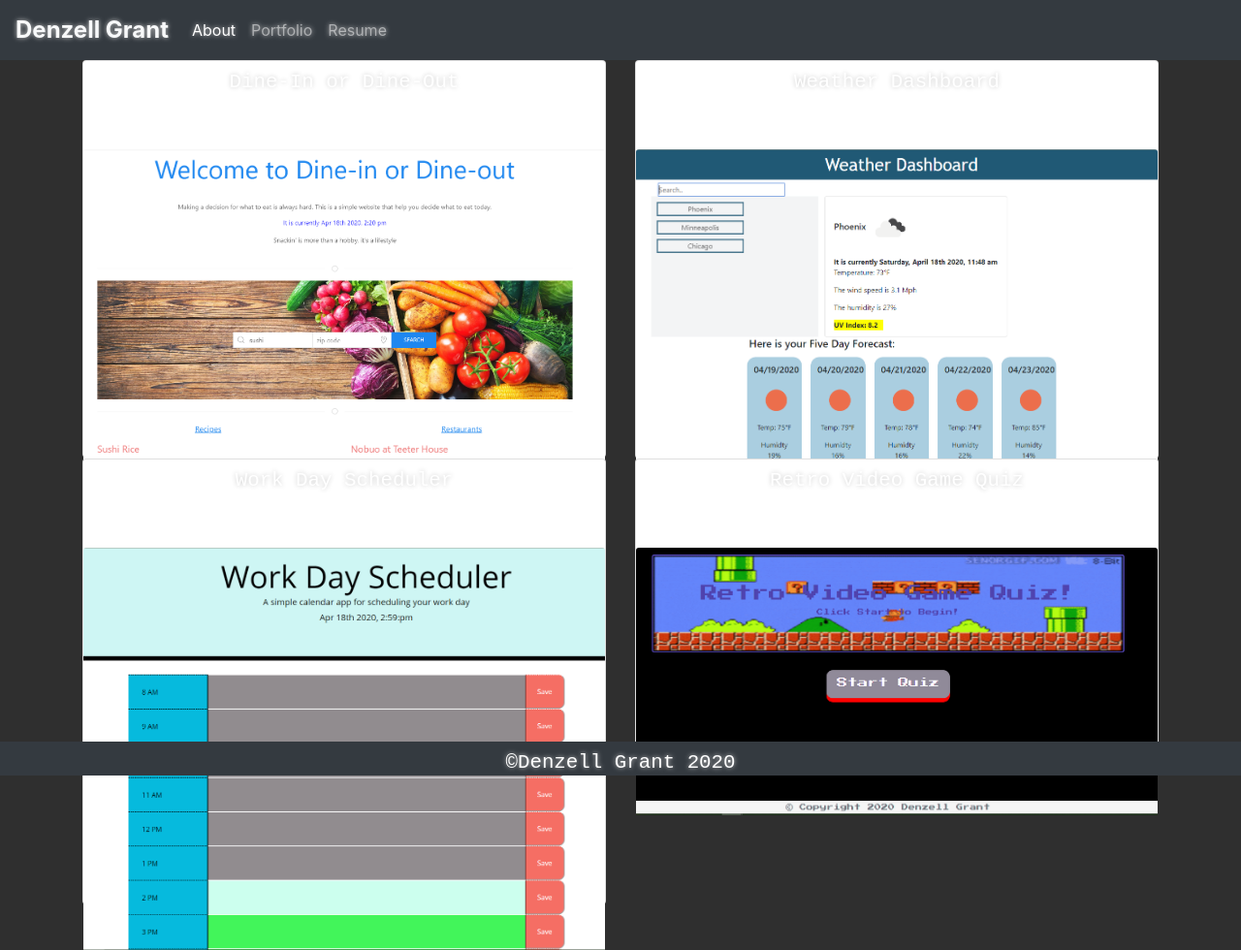
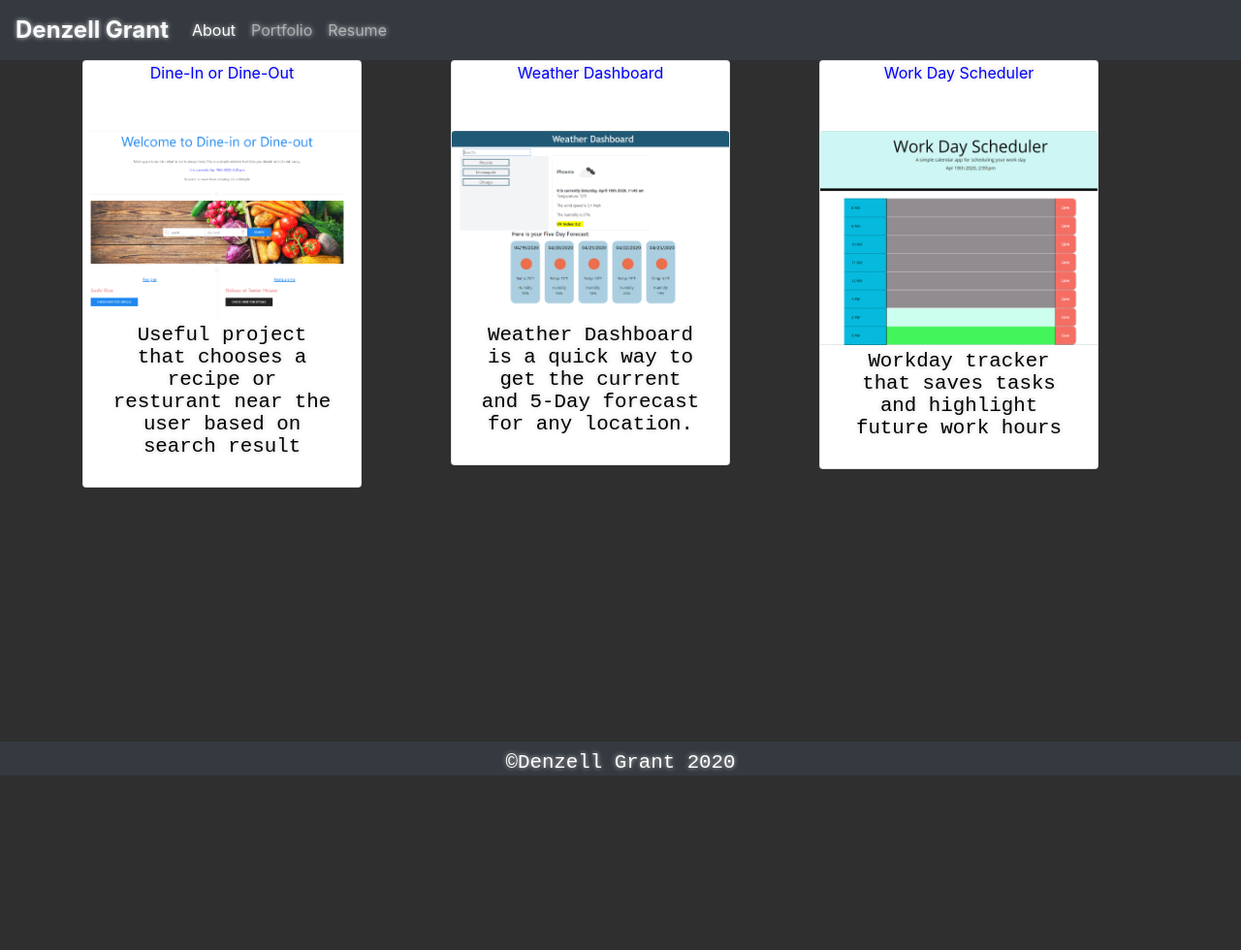
Before and after one commit to denzgrant/Denzell-Grant-Portfolio-, a plain HTML site: page portfolio.html in a window 1280 px wide. Shown: the whole page at 97% size. After the commit the page ends 800 px from the top, so only its background shows below. Drawn offline with nearby package versions, Linux system fonts and the light colour scheme.

Commit message:
update layout

```diff
--- a/css/stylesheet.css
+++ b/css/stylesheet.css
@@ -2,9 +2,6 @@
 /* Backgound image */
 body {
   background-color: rgba(0, 0, 0, 0.815);
-}
-.col-12 {
-  border-color: rgba(0, 0, 0, 0.815);
 }
 /* Retro Terminal Display */
 .no-gutters {
@@ -18,13 +15,14 @@ body {
 }
 a {
   font-size: 1em;
-  color:white;
+  color: white;
   text-shadow: 0 0 5px #C8C8C8;
 }
 
 i {
   margin-right:.5em;
 }
+/* GPOY */
 .card img {
   height: 55%;
   width: 55;
@@ -32,8 +30,17 @@ i {
   margin-top: 3em;
   margin-bottom: -3em;
 }
-.port {
-  height: 100em;
+#port {
+  text-align: center;
+  color: blue;
+}
+.port-card-text {
+  color: black;
+  text-align: center;
+}
+.WD {
+  width: 5%;
+  height: 1%;
 }
 h3 {
   color: black;
--- a/portfolio.html
+++ b/portfolio.html
@@ -1,12 +1,15 @@
 <!DOCTYPE html>
 <html lang="en">
-
   <head>
     <meta charset="UTF-8" />
     <meta name="viewport" content="width=device-width, initial-scale=1.0" />
-  <link rel="stylesheet" href="https://stackpath.bootstrapcdn.com/bootstrap/4.4.1/css/bootstrap.min.css"
-    integrity="sha384-Vkoo8x4CGsO3+Hhxv8T/Q5PaXtkKtu6ug5TOeNV6gBiFeWPGFN9MuhOf23Q9Ifjh" crossorigin="anonymous" />
-  <link rel="stylesheet" href="./css/stylesheet.css"/>
+    <link
+      rel="stylesheet"
+      href="https://stackpath.bootstrapcdn.com/bootstrap/4.4.1/css/bootstrap.min.css"
+      integrity="sha384-Vkoo8x4CGsO3+Hhxv8T/Q5PaXtkKtu6ug5TOeNV6gBiFeWPGFN9MuhOf23Q9Ifjh"
+      crossorigin="anonymous"
+    />
+    <link rel="stylesheet" href="./css/stylesheet.css" />
 
     <title>Denzell Grant Portfolio</title>
   </head>
@@ -15,17 +18,35 @@
     <header>
       <!-- Nav Bar -->
       <nav class="navbar navbar-expand-lg navbar-dark bg-dark">
-      <a class="navbar-brand text-light font-weight-bold" href="index.html" style="font-size: x-large;">Denzell
-        Grant</a>
-      <button class="navbar-toggler" type="button" data-toggle="collapse" data-target="#navbarNavAltMarkup"
-        aria-controls="navbarNavAltMarkup" aria-expanded="false" aria-label="Toggle navigation">
+        <a
+          class="navbar-brand text-light font-weight-bold"
+          href="index.html"
+          style="font-size: x-large;"
+          >Denzell Grant</a
+        >
+        <button
+          class="navbar-toggler"
+          type="button"
+          data-toggle="collapse"
+          data-target="#navbarNavAltMarkup"
+          aria-controls="navbarNavAltMarkup"
+          aria-expanded="false"
+          aria-label="Toggle navigation"
+        >
           <span class="navbar-toggler-icon"></span>
         </button>
         <div class="collapse navbar-collapse" id="navbarNavAltMarkup">
           <div class="navbar-nav">
-          <a class="nav-item nav-link active" href="index.html">About <span class="sr-only">(current)</span></a>
+            <a class="nav-item nav-link active" href="index.html"
+              >About <span class="sr-only">(current)</span></a
+            >
             <a class="nav-item nav-link" href="portfolio.html">Portfolio</a>
-          <a class="nav-item nav-link resume" href="./Resume Dev 2020.pdf" download>Resume</a>
+            <a
+              class="nav-item nav-link resume"
+              href="./Resume Dev 2020.pdf"
+              download
+              >Resume</a
+            >
           </div>
         </div>
       </nav>
@@ -36,60 +57,134 @@
         <!-- Row One -->
         <!--Dine In or Dine Out-->
         <div class="row justify-content-md-center">
-        <div class="col-12 col-md-6">
-          <div class="card">
-            <p class="text-center text-info">
-              <a href="https://github.com/denzgrant/SnapesOnAPlane" a target="_blank">Dine-In or Dine-Out</a>
+          <div class="col-12 col-md-4">
+            <div class="card" style="width: 18rem;">
+              <a
+                href="https://github.com/denzgrant/SnapesOnAPlane"
+                a
+                target="_blank"
+                id="port"
+                >Dine-In or Dine-Out</a
+              >
+              <a
+                href="https://denzgrant.github.io/SnapesOnAPlane/"
+                a
+                target="_blank"
+                ><img
+                  src="./Assets/Images/DineInDineOut.PNG"
+                  class="card-img-top"
+                  alt="Dine In or Dine Out"
+              /></a>
+              <div class="card-body">
+                <p class="port-card-text">
+                  <br />Useful project that chooses a recipe or resturant near the user
+                  based on search result
                 </p>
-            <a href="https://denzgrant.github.io/SnapesOnAPlane/" a target="_blank"><img src="./Assets/Images/DineInDineOut.PNG" class="card-img-top" alt="Dine In or Dine Out"></a>
-          </div>
-        </div>
-        <!--Weather Dashboard-->
-        <div class="col-12 col-md-6">
-          <div class="card">
-            <p class="text-center text-info">
-              <a href="https://github.com/denzgrant/Weather-Dashboard" a target="_blank">Weather Dashboard</a>
-            </p>
-           <a href="https://denzgrant.github.io/Weather-Dashboard/" a target="_blank"><img src="./Assets/Images/WeatherDashboard.PNG" class="card-img-top" alt="WeatherDashboard"></a>
               </div>
             </div>
           </div>
-      <!-- Row Two -->
-      <!--Work Day Scheduler-->
-      <div class="row justify-content-md-center">
-        <div class="col-12 col-md-6">
-          <div class="card">
-            <p class="text-center text-info">
-              <a href="https://github.com/denzgrant/Work-Day-Scheduler" a target="_blank">Work Day Scheduler</a>
+
+          <div class="col-12 col-md-4">
+            <div class="card" style="width: 18rem;">
+              <a
+                href="https://github.com/denzgrant/Weather-Dashboard"
+                a
+                target="_blank"
+                id="port"
+                >Weather Dashboard</a
+              >
+              <a
+                href="https://denzgrant.github.io/Weather-Dashboard/"
+                a
+                target="_blank"
+                ><img
+                  src="./Assets/Images/WeatherDashboard.PNG"
+                  class="card-img-top"
+                  alt="WeatherDashboard"
+              /></a>
+              <div class="card-body">
+                <p class="port-card-text">
+                  <br />Weather Dashboard is a quick way to get the current and
+                  5-Day forecast for any location.
                 </p>
-           <a href="https://denzgrant.github.io/Work-Day-Scheduler/" a target="_blank"><img src="./Assets/Images/WorkDayScheduler.PNG" class="card-img-top" alt="Work-Day-Scheduler"></a>
               </div>
             </div>
-        <!--Retro Video Game Quiz-->
-        <div class="col-12 col-md-6">
-          <div class="card">
-            <p class="text-center text-info">
-              <a href="https://github.com/denzgrant/Retro-Video-Game-Quiz-" a target="_blank">Retro Video Game Quiz</a>
+          </div>
+
+          <div class="col-12 col-md-4">
+            <div class="card" style="width: 18rem;">
+              <a
+                href="https://github.com/denzgrant/Work-Day-Scheduler"
+                a
+                target="_blank"
+                id="port"
+                >Work Day Scheduler</a
+              >
+              <a
+                href="https://denzgrant.github.io/Work-Day-Scheduler/"
+                a
+                target="_blank"
+                ><img
+                  src="./Assets/Images/WorkDayScheduler.PNG"
+                  class="card-img-top"
+                  alt="Work-Day-Scheduler"
+              /></a>
+              <div class="card-body">
+                <p class="port-card-text">
+                  <br />Workday tracker that saves tasks and highlight future work hours
                 </p>
-           <a href="https://denzgrant.github.io/Retro-Video-Game-Quiz-/index.html" a target="_blank"><img src="./Assets/Images/RetroVideoGameQuiz.PNG" id="RVGQ" class="card-img-top" alt="Work-Day-Scheduler"></a>
               </div>
             </div>
           </div>
         </div>
+      </div>
+
+      <!-- Row Two -->
+      <!--Work Day Scheduler-->
+      <!-- <div class="row justify-content-md-center">
+          <div class="col-12 col-md-6">
+            <div class="card">
+              <p class="text-center text-info">
+                <a
+                  href="https://github.com/denzgrant/Work-Day-Scheduler"
+                  a
+                  target="_blank"
+                  id="port"
+                  >Work Day Scheduler</a
+                >
+              <a
+                href="https://denzgrant.github.io/Work-Day-Scheduler/"
+                a
+                target="_blank"
+                ><img
+                  src="./Assets/Images/WorkDayScheduler.PNG"
+                  class="WD"
+                  alt="Work-Day-Scheduler"
+              /></a>
+            </p>
+            </div>
+          </div>
+        </div>
+      </div> -->
     </section>
     <!-- Footer -->
     <footer class="footer">
       <p>&copy;Denzell Grant 2020</p>
     </footer>
-  <script src="https://code.jquery.com/jquery-3.4.1.slim.min.js"
+    <script
+      src="https://code.jquery.com/jquery-3.4.1.slim.min.js"
       integrity="sha384-J6qa4849blE2+poT4WnyKhv5vZF5SrPo0iEjwBvKU7imGFAV0wwj1yYfoRSJoZ+n"
-    crossorigin="anonymous"></script>
-  <script src="https://cdn.jsdelivr.net/npm/popper.js@1.16.0/dist/umd/popper.min.js"
+      crossorigin="anonymous"
+    ></script>
+    <script
+      src="https://cdn.jsdelivr.net/npm/popper.js@1.16.0/dist/umd/popper.min.js"
       integrity="sha384-Q6E9RHvbIyZFJoft+2mJbHaEWldlvI9IOYy5n3zV9zzTtmI3UksdQRVvoxMfooAo"
-    crossorigin="anonymous"></script>
-  <script src="https://stackpath.bootstrapcdn.com/bootstrap/4.4.1/js/bootstrap.min.js"
+      crossorigin="anonymous"
+    ></script>
+    <script
+      src="https://stackpath.bootstrapcdn.com/bootstrap/4.4.1/js/bootstrap.min.js"
       integrity="sha384-wfSDF2E50Y2D1uUdj0O3uMBJnjuUD4Ih7YwaYd1iqfktj0Uod8GCExl3Og8ifwB6"
-    crossorigin="anonymous"></script>
+      crossorigin="anonymous"
+    ></script>
   </body>
-
 </html>
```
Lines whose indentation alone changed are shown as unchanged.
